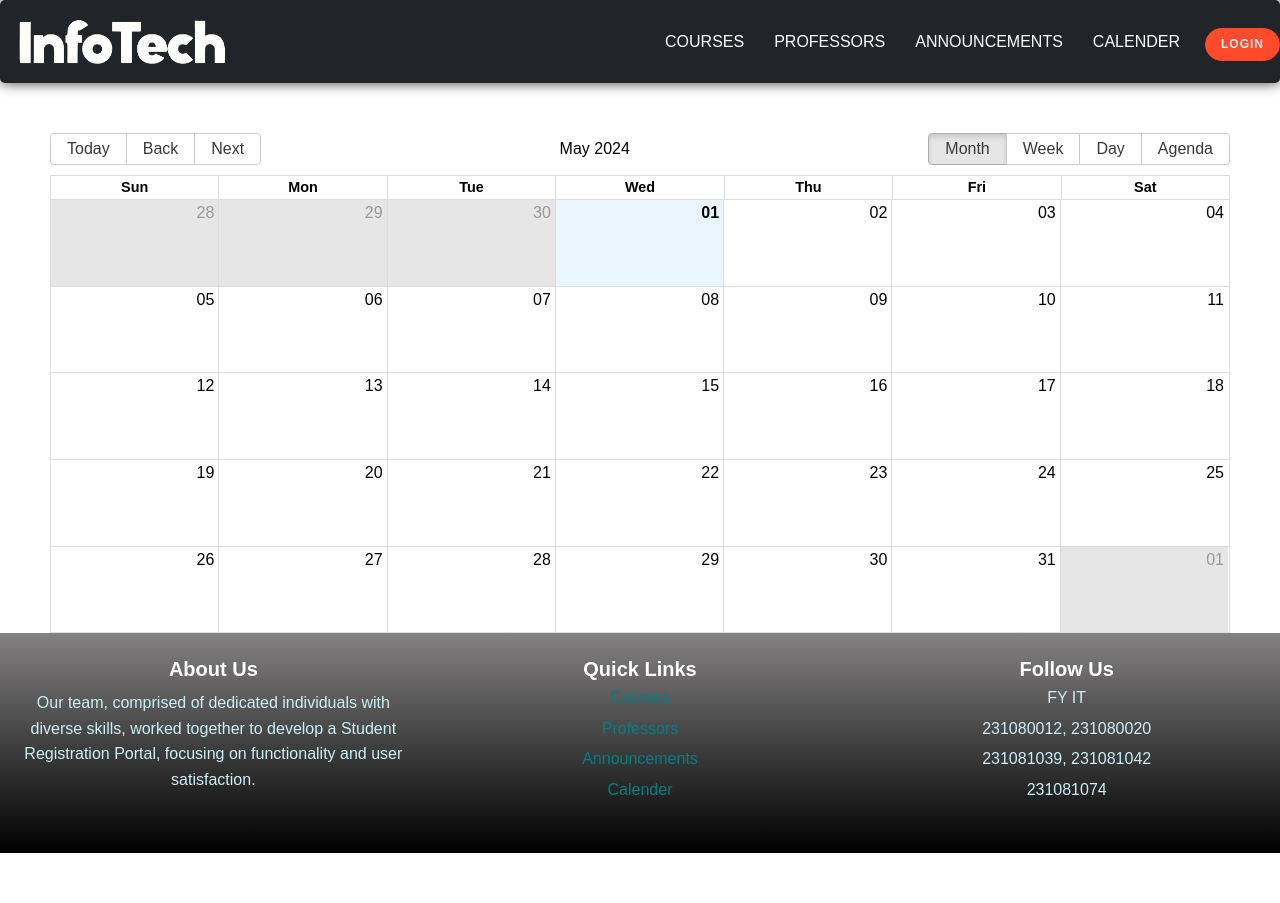
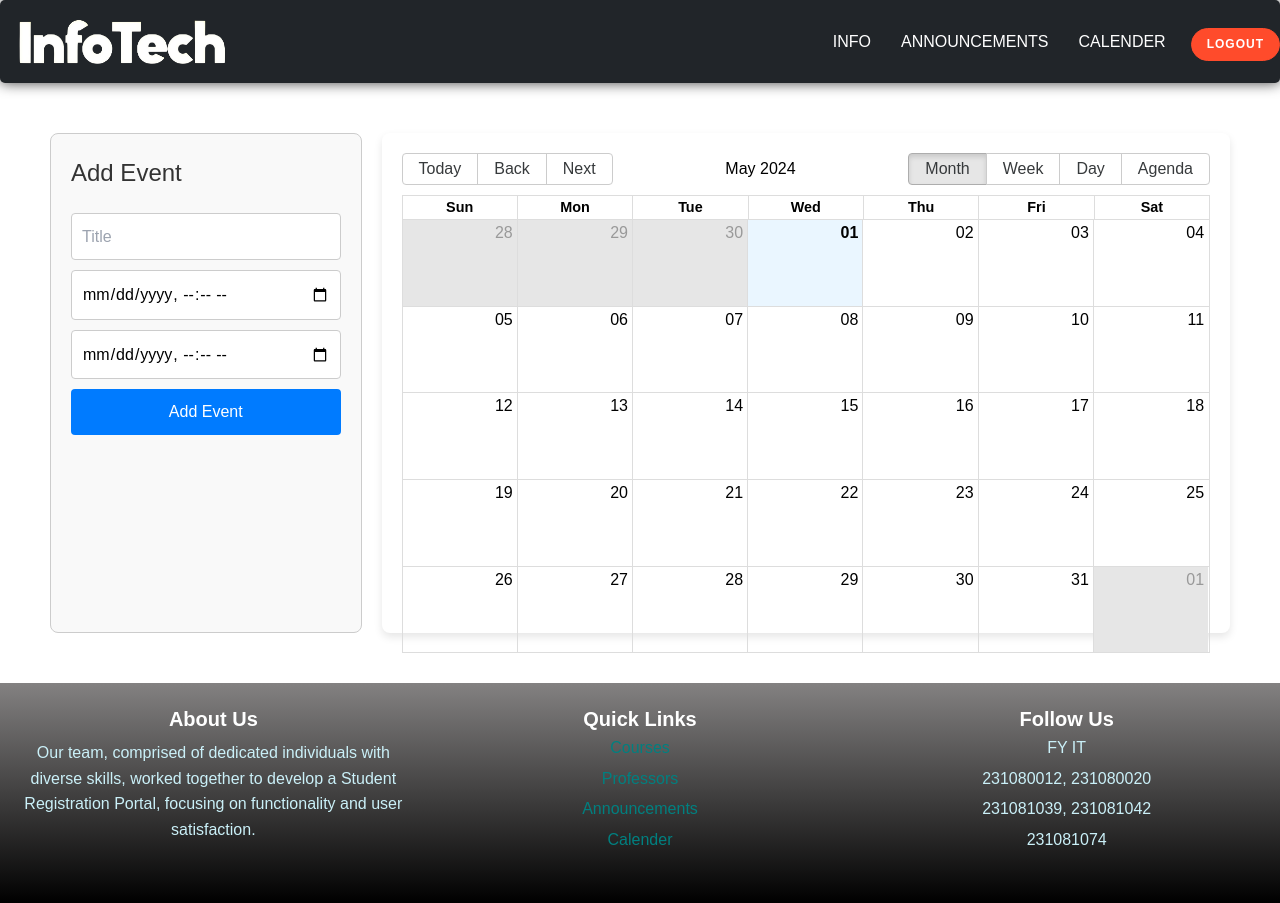
Before and after one commit to DheerJoisher/Student-Registration-Portal, a React (Create React App) app: page /Teachlogin/calendar in a window 1280 px wide. Before the commit the page ends 853 px from the top, so only its background shows below. Built offline with nearby package versions, Linux system fonts and the light colour scheme.

Commit message:
Add Event Feature

```diff
--- a/src/App.js
+++ b/src/App.js
@@ -9,7 +9,7 @@ import Login from './Components/Login/Login';
 import Footer from './Components/Footer/Footer';
 import Courses from './Components/Courses/Courses';
 import Professor from './Components/Professor/Professor';
-import MyCalendar from './Components/MyCalendar/MyCalendar';
+import MyCalendar from './Components/MyCalendar/MyCalendar'
 import AnnouncementList from './Components/Announcements/AnnouncementList';
 import { AnnouncementProvider } from './Components/Announcements/Announcementcontext';
 import StudLandMain from './Components/StudLand/StudLandMain';
@@ -21,10 +21,11 @@ import ForgotPassword from './Components/ForgotPassword/ForgotPassword';
 import Navbar2 from './Components/StudNav/Navbar2';
 import Navbar3 from './Components/TeachNav/Navbar3';
 import Navbar1 from './Components/Navbar/Navbar1';
-
+import { CalendarProvider } from './Components/MyCalendar/CalendarContext';
 function App() {
   return (
     <AnnouncementProvider>
+    <CalendarProvider>
       <Router>
         <div className="container">
           <Routes>
@@ -32,17 +33,38 @@ function App() {
             <Route path="/login" element={<Login />} />
             <Route path="/" element={<MainPage />} />
             <Route path="/professor" element={<Professor />} />
-            <Route path="/calendar" element={<MyCalendar />} />
+
             <Route path="/studentlogin" element={<StudLandMain />} />
             <Route path="/Fyit" element={<Fyit />} />
             <Route path="/studentlogin/Info" element={<Studentinfo />} />
             <Route path="/studentlogin/Registration" element={<Registration />} />
-            <Route path="/studentlogin/calendar" element={<MyCalendar />} />
+
             <Route path="/Teachlogin" element={<TeachLandMain />} />
             <Route path="/Teachlogin/Info" element={<Studentinfo />} />
             <Route path="/Teachlogin/Registration" element={<Registration />} />
-            <Route path="/Teachlogin/calendar" element={<MyCalendar />} />
+
             <Route path="/error200" element={<ForgotPassword />} />
+            <Route path="/studentlogin/calendar" element={
+            <>
+            <Navbar2 />
+            <MyCalendar isTeacher={false} />
+            <Footer />
+            </>
+            } />
+            <Route path="/Teachlogin/calendar" element={
+            <>
+            <Navbar3 />
+            <MyCalendar isTeacher={true} />
+            <Footer />
+            </>
+          } />
+            <Route path="/calendar" element={
+            <>
+            <Navbar1 />
+            <MyCalendar isTeacher={false} />
+            <Footer/>
+            </>
+          } />
 
             <Route path="/studentlogin/announcements" element={
               <>
@@ -68,6 +90,7 @@ function App() {
           </Routes>
         </div>
       </Router>
+    </CalendarProvider>
     </AnnouncementProvider>
   );
 }
--- /dev/null
+++ b/src/Components/MyCalendar/CalendarContext.js
@@ -0,0 +1,38 @@
+import React, { createContext, useState, useEffect } from 'react';
+
+const CalendarContext = createContext();
+
+export const CalendarProvider = ({ children }) => {
+  const initialEvents = [
+    {
+      title: 'Meeting',
+      start: new Date(2024, 3, 25, 10, 0), // Month is zero-based
+      end: new Date(2024, 3, 25, 12, 0),
+    },
+  ];
+
+  const [events, setEvents] = useState(() => {
+    const storedEvents = localStorage.getItem('calendarEvents');
+    return storedEvents ? JSON.parse(storedEvents) : initialEvents;
+  });
+
+  useEffect(() => {
+    localStorage.setItem('calendarEvents', JSON.stringify(events));
+  }, [events]);
+
+  const addEvent = (event) => {
+    setEvents([...events, event]);
+  };
+
+  const deleteEvent = (eventToDelete) => {
+    setEvents(events.filter(event => event !== eventToDelete));
+  };
+
+  return (
+    <CalendarContext.Provider value={{ events, addEvent, deleteEvent }}>
+      {children}
+    </CalendarContext.Provider>
+  );
+};
+
+export default CalendarContext;
--- /dev/null
+++ b/src/Components/MyCalendar/MyCalendar.css
@@ -0,0 +1,56 @@
+.calendar-page {
+    display: flex;
+    justify-content: space-between;
+    margin: 50px;
+  }
+
+  .event-form {
+    flex: 1;
+    margin-right: 20px;
+    padding: 20px;
+    border: 1px solid #ccc;
+    border-radius: 8px;
+    background-color: #f9f9f9;
+  }
+
+  .event-form h2 {
+    margin-bottom: 20px;
+    font-size: 24px;
+    color: #333;
+  }
+
+  .event-form input,
+  .event-form button {
+    width: 100%;
+    padding: 10px;
+    margin-bottom: 10px;
+    font-size: 16px;
+    border: 1px solid #ccc;
+    border-radius: 4px;
+  }
+
+  .event-form input:focus,
+  .event-form button:focus {
+    outline: none;
+    border-color: #007bff;
+  }
+
+  .event-form button {
+    background-color: #007bff;
+    color: #fff;
+    cursor: pointer;
+    border: none;
+    transition: background-color 0.3s;
+  }
+
+  .event-form button:hover {
+    background-color: #0056b3;
+  }
+
+  .calendar-container {
+    flex: 3;
+    background-color: #fff;
+    border-radius: 8px;
+    padding: 20px;
+    box-shadow: 0 4px 8px rgba(0, 0, 0, 0.1);
+  }
--- a/src/Components/MyCalendar/MyCalendar.js
+++ b/src/Components/MyCalendar/MyCalendar.js
@@ -1,34 +1,70 @@
-import React from 'react';
+import React, { useContext, useState } from 'react';
 import { Calendar, momentLocalizer } from 'react-big-calendar';
 import moment from 'moment';
 import 'react-big-calendar/lib/css/react-big-calendar.css';
-import Navbar1 from './../../Components/Navbar/Navbar1';
-import Footer from './../../Components/Footer/Footer';
+import CalendarContext from './CalendarContext';
+import './MyCalendar.css';
 
 const localizer = momentLocalizer(moment);
 
-const MyCalendar = () => {
+const MyCalendar = ({ isTeacher }) => {
+  const { events, addEvent, deleteEvent } = useContext(CalendarContext);
+  const [newEvent, setNewEvent] = useState({ title: '', start: '', end: '' });
+
+  const handleAddEvent = () => {
+    const { title, start, end } = newEvent;
+    if (title && start && end) {
+      addEvent({
+        title,
+        start: new Date(start),
+        end: new Date(end),
+      });
+      setNewEvent({ title: '', start: '', end: '' });
+    }
+  };
+
+  const handleDeleteEvent = (event) => {
+    deleteEvent(event);
+  };
+
   return (
-    <>
-    <Navbar1 />
-  <div style={{ height: 500 }}>
+    <div className="calendar-page">
+      {isTeacher && (
+        <div className="event-form">
+          <h2>Add Event</h2>
+          <input
+            type="text"
+            placeholder="Title"
+            value={newEvent.title}
+            onChange={(e) => setNewEvent({ ...newEvent, title: e.target.value })}
+          />
+          <input
+            type="datetime-local"
+            placeholder="Start"
+            value={newEvent.start}
+            onChange={(e) => setNewEvent({ ...newEvent, start: e.target.value })}
+          />
+          <input
+            type="datetime-local"
+            placeholder="End"
+            value={newEvent.end}
+            onChange={(e) => setNewEvent({ ...newEvent, end: e.target.value })}
+          />
+          <button onClick={handleAddEvent}>Add Event</button>
+        </div>
+      )}
+      <div className="calendar-container" style={{ height: 500 }}>
         <Calendar
           localizer={localizer}
-      events={[
-        {
-          title: 'Meeting',
-          start: new Date(2024, 3, 25, 10, 0), // Month is zero-based
-          end: new Date(2024, 3, 25, 12, 0),
-        },
-        // Add more events as needed
-      ]}
+          events={events}
           startAccessor="start"
           endAccessor="end"
-      style={{ margin: '50px' }}
+          style={{ height: 500 }}
+          onSelectEvent={isTeacher ? handleDeleteEvent : null}
         />
       </div>
-  <Footer/>
-  </>
-)};
+    </div>
+  );
+};
 
 export default MyCalendar;
```
Lines whose indentation alone changed are shown as unchanged.
